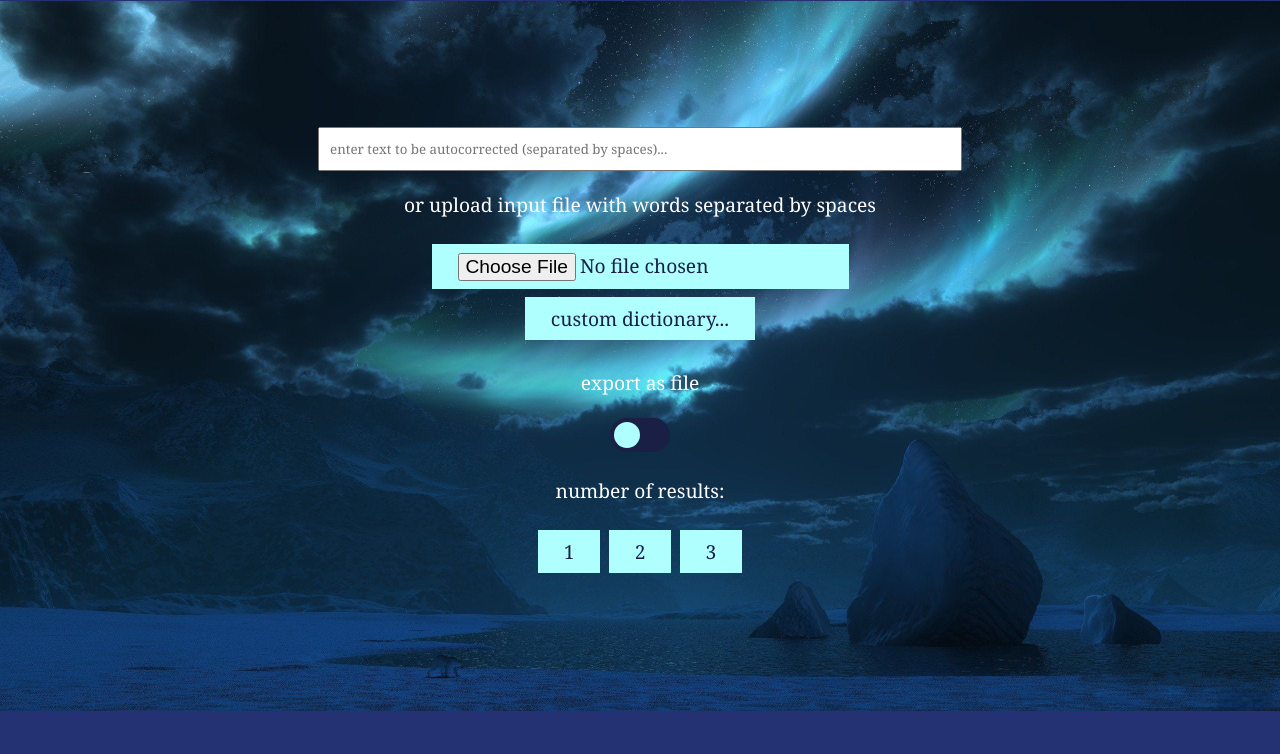
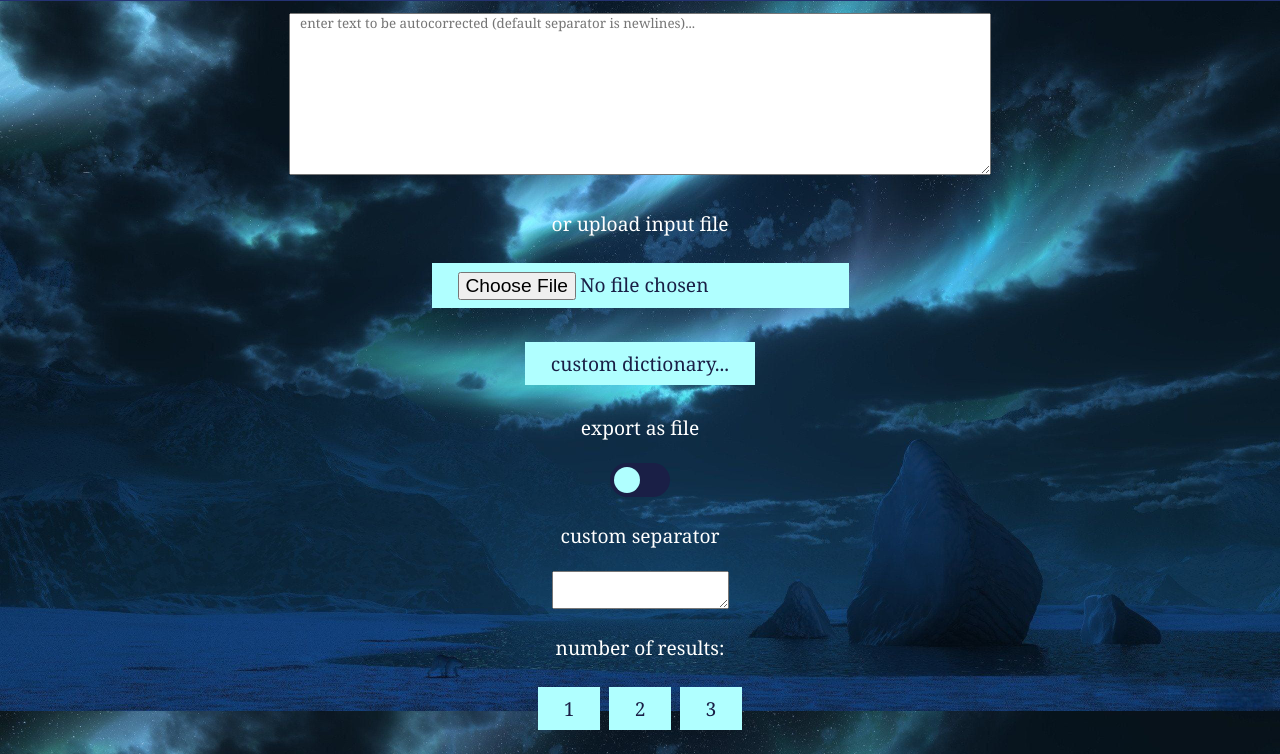
Before and after one commit to ducky4life/web-autocorrector, a Flask app: page / in a window 1280 px wide. Shown: the part 89-843 px from the top of the page. Before the commit the page ends 800 px from the top, so only its background shows below. Run offline with Flask 3, Linux system fonts and the light colour scheme.

Commit message:
custom separators

```diff
--- a/app.py
+++ b/app.py
@@ -19,22 +19,25 @@ def main_route():
         input_text = request.form.get('input', '')
         input_file = request.files.get("input_file_upload")
 
+        action = request.form.get('action')
+        number = int(action)
+
+        dictionary_input = request.form.get('dictionary', '')
+        dictionary_file = request.files.get("dictionary_file_upload")
+
+        output_as_file = request.form.get('output_file_toggle') # 'on' or None
+        separator_input = request.form.get('separator')
+        separator = separator_input if separator_input else "\n"
+
+
+
         if input_file:
             input_file_content = input_file.readlines()
-            query = [item.decode('utf-8').replace("\n", "") for item in input_file_content][0]
+            query = separator.join([item.decode('utf-8').replace("\n", "").replace("\r", "") for item in input_file_content])
 
         else:
             query = input_text
 
-
-
-        action = request.form.get('action')
-        number = int(action)
-
-
-
-        dictionary_input = request.form.get('dictionary', '')
-        dictionary_file = request.files.get("dictionary_file_upload")
 
 
         if dictionary_input.startswith("http"): # url from web
@@ -43,7 +46,7 @@ def main_route():
 
         elif dictionary_file: # uploaded file
             dictionary_file_content = dictionary_file.readlines()
-            dictionary = [item.decode('utf-8').replace("\n", "") for item in dictionary_file_content]
+            dictionary = [item.decode('utf-8').replace("\n", "").replace("\r", "") for item in dictionary_file_content]
 
         elif dictionary_input.startswith("dictionary"): # local file path
             dictionary = dictionary_input
@@ -54,19 +57,18 @@ def main_route():
 
 
         if query:
-            output_as_file = request.form.get('output_file_toggle') # 'on' or None
 
             if output_as_file == "on":
 
                 output_file_name = f"fqhll_output_{int(time.time())}.txt"
-                content = autocorrector(query, number, dictionary)
+                content = autocorrector(query, number, dictionary, separator)
                 response = Response(content, mimetype='text/plain')
                 response.headers["Content-Disposition"] = f"attachment; filename={output_file_name}"
                 return response
 
             else:
                 try:
-                    message = prettify_autocorrector(query, number, dictionary)
+                    message = prettify_autocorrector(query, number, dictionary, separator)
 
                 except Exception as e:
                     message = f"Error: {e}"
--- a/static/style.css
+++ b/static/style.css
@@ -94,6 +94,13 @@ nav {
   nav {
     padding-left: 4vw;
   }
+}
+
+.bigtextarea {
+  color: #000;
+  width: min(100vw, 700px);
+  height: 20vh;
+  margin-bottom: 10px;
 }
 
 .switch {
@@ -210,6 +217,12 @@ input:checked + .slider:before {
   }
 }
 
+.dictionary-box {
+  transform: scale(0.9);
+  background-color: var(--main-color);
+  padding: 50px;
+  padding-top: 10px;
+}
 /* #endregion */
 
 /* #region button */
--- a/templates/index.html
+++ b/templates/index.html
@@ -19,12 +19,12 @@
 
       <form method="post" enctype="multipart/form-data">
 
-          <input class="textbox" type="text" name="input" placeholder="enter text to be autocorrected (separated by spaces)..." />
-          <br><p>or upload input file with words separated by spaces</p><br>
-          <input class="button button3" type="file" name="input_file_upload" accept=".txt">
+          <textarea class="bigtextarea textbox" type="text" name="input" placeholder="enter text to be autocorrected (default separator is newlines)..."></textarea>
+          <br><p>or upload input file</p><br>
+          <input class="button button3" type="file" name="input_file_upload" accept=".txt" style="margin-bottom: 30px;">
           <details>
             <summary class="button button3">custom dictionary...</summary>
-            <div style="transform: scale(0.9);">
+            <div class="dictionary-box">
               <input class="textbox" type="text" name="dictionary" placeholder="enter path (dictionary/example.txt) or link to dictionary txt file" />
               <p>or upload a txt file...</p>
               <br>
@@ -33,12 +33,13 @@
             </div>
           </details>
 
-          <p>export as file</p>
-          <br>
+          <p>export as file</p><br>
           <label class="switch">
             <input type="checkbox" name="output_file_toggle">
             <span class="slider round"></span>
           </label>
+          <p>custom separator</p><br>
+          <textarea name="separator"></textarea>
 
           <p>number of results:</p>
           <br>
```
Also changed, not shown: autocorrector.py (+4 -4 lines), README.md.
